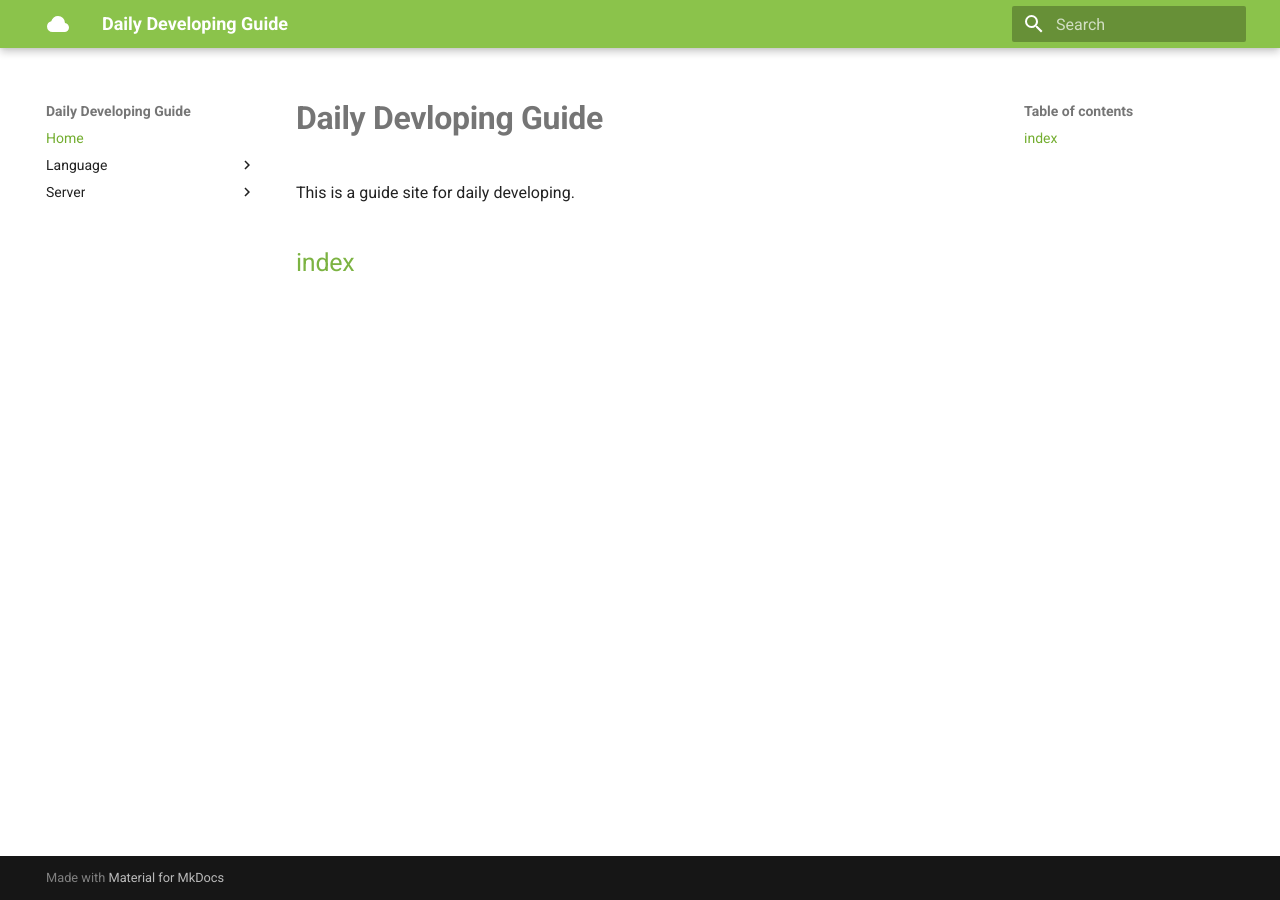
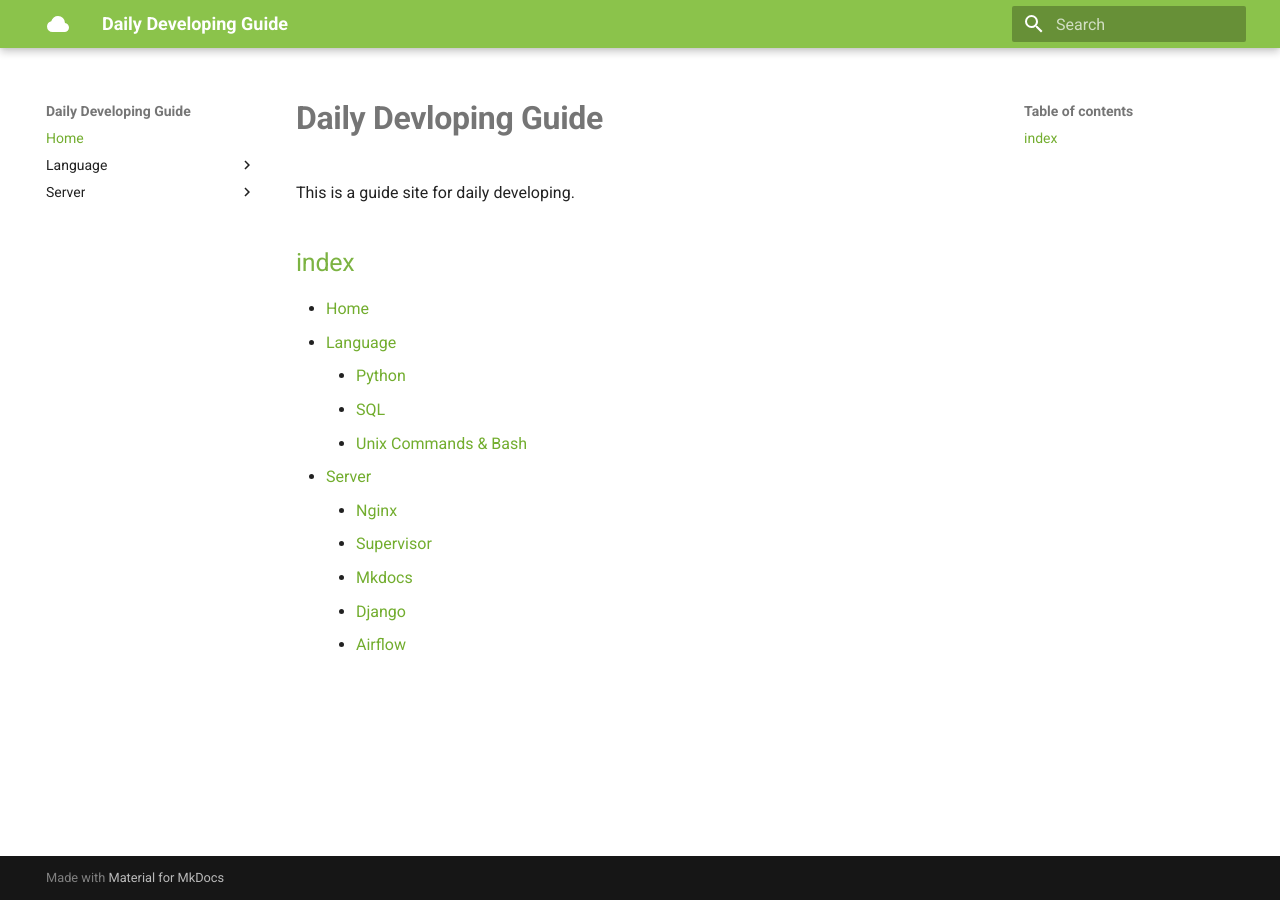
Before and after one commit to linqingbin/dailydevdoc, an MkDocs documentation site: the page built from docs/index.md, in a window 1280 px wide. Built offline with MkDocs 1.6.1 and Material for MkDocs 9.7.7, drawn with Linux system fonts in a browser that asks for light colours.

Commit message:
add index

```diff
--- a/docs/index.md
+++ b/docs/index.md
@@ -3,3 +3,14 @@
 This is a guide site for daily developing.
 
 ## index
+- [Home](index.md)
+- [Language]()
+    - [Python](language/python.md)
+    - [SQL](language/sql.md)
+    - [Unix Commands & Bash]( language/unix_commnads_bash.md)
+- [Server]()
+    - [Nginx](server/nginx.md)
+    - [Supervisor](server/supervisor.md)
+    - [Mkdocs](server/mkdocs.md)
+    - [Django](server/django.md)
+    - [Airflow](server/airflow.md)
--- a/mkdocs.yml
+++ b/mkdocs.yml
@@ -49,3 +49,10 @@ theme:
 
 extra_css:
     - static/css/extra.css
+
+markdown_extensions:
+  - admonition
+  - codehilite:
+      guess_lang: false
+  - toc:
+      permalink: true
```
Also changed, not shown: docs/language/python.md (+8 -6 lines).
